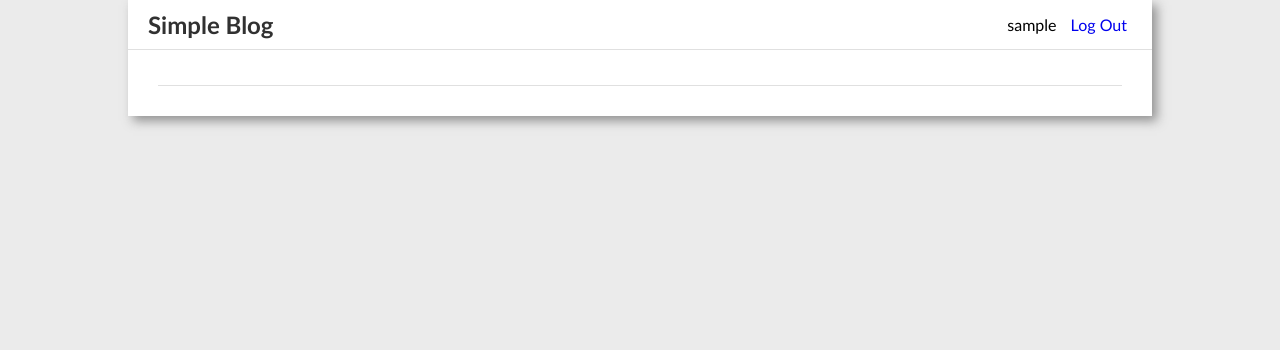
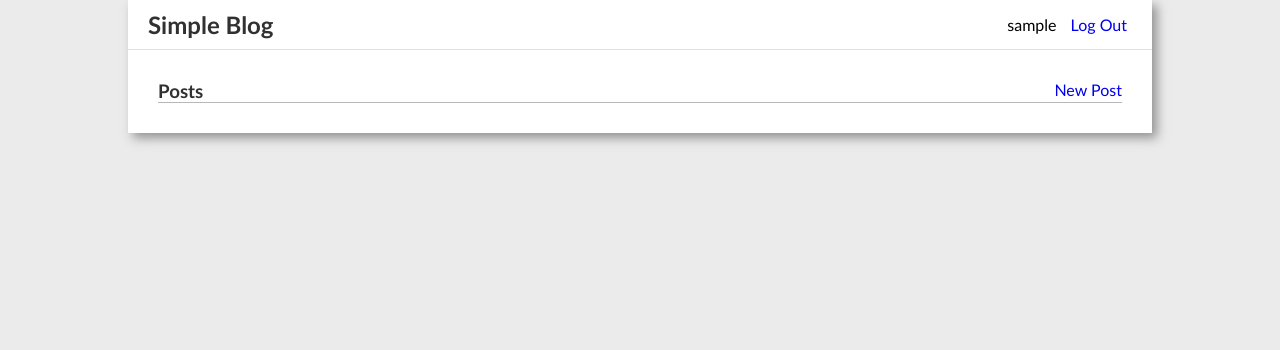
Before and after one commit to Rezuanul-Islam-Fahim/simple-blog-site, a Flask app: page / in a window 1280 px wide. Shown: the top 350 px of the page. Run offline with Flask 2, Linux system fonts and the light colour scheme; the visitor is signed in with stand-in values (Sample User, id 1); data comes from the database, SQL or seed files in the repository.

Commit message:
Add new post link template in base.html

```diff
--- a/website/auth.py
+++ b/website/auth.py
@@ -76,7 +76,7 @@ def load_logged_in_user():
 
     if user_id is not None:
         g.user = get_db().execute(
-            'SELECT * FROM user WHERE id = ?', (user_id,)
+            'SELECT * FROM user WHERE id = ?', [user_id]
         ).fetchone()
     else:
         g.user = None
--- a/website/static/style.css
+++ b/website/static/style.css
@@ -16,6 +16,10 @@ header {
     padding-bottom: 10px;
     border-bottom: 1px solid #e0e0e0;
     overflow: hidden;
+}
+
+header a {
+    text-decoration: none;
 }
 
 header h2 {
@@ -54,11 +58,21 @@ nav ul li a {
 }
 
 .content h3 {
+    display: inline;
     padding: 0 0 5px 0;
     margin: 0;
     color: rgb(49, 49, 49);
-    border-bottom: 1px solid #e0e0e0;
     font-family: 'Trebuchet MS', 'Lucida Sans Unicode', 'Lucida Grande', 'Lucida Sans', Arial, sans-serif;
+}
+
+.content .sub-header {
+    border-bottom: 1px solid #b8b8b8;
+}
+
+.content .sub-header a {
+    float: right;
+    font-family: 'Trebuchet MS', 'Lucida Sans Unicode', 'Lucida Grande', 'Lucida Sans', Arial, sans-serif;
+    text-decoration: none;
 }
 
 .content .main-content {
--- a/website/templates/base.html
+++ b/website/templates/base.html
@@ -12,7 +12,7 @@
   <body>
     <div class="wrapper">
       <header>
-        <h2>Simple Blog</h2>
+        <a href="{{ url_for('index') }}"><h2>Simple Blog</h2></a>
         <nav>
           <ul>
             {% if g.user %}
@@ -26,7 +26,10 @@
         </nav>
       </header>
       <div class="content">
-        <h3>{% block header %}{% endblock %}</h3>
+        <div class="sub-header">
+          <h3>{% block header %}{% endblock %}</h3>
+          {% block create_post %}{% endblock %}
+        </div>
         {% for message in get_flashed_messages() %}
         <div class="flash">{{ message }}</div>
         {% endfor %}
--- a/website/templates/blog/index.html
+++ b/website/templates/blog/index.html
@@ -1 +1,11 @@
 {% extends 'base.html' %}
+
+{% block header %}
+{% block title %}Posts{% endblock %}
+{% endblock %}
+
+{% block create_post %}
+{% if g.user %}
+<a href="{{ url_for('blog.create') }}">New Post</a>
+{% endif %}
+{% endblock %}
```
